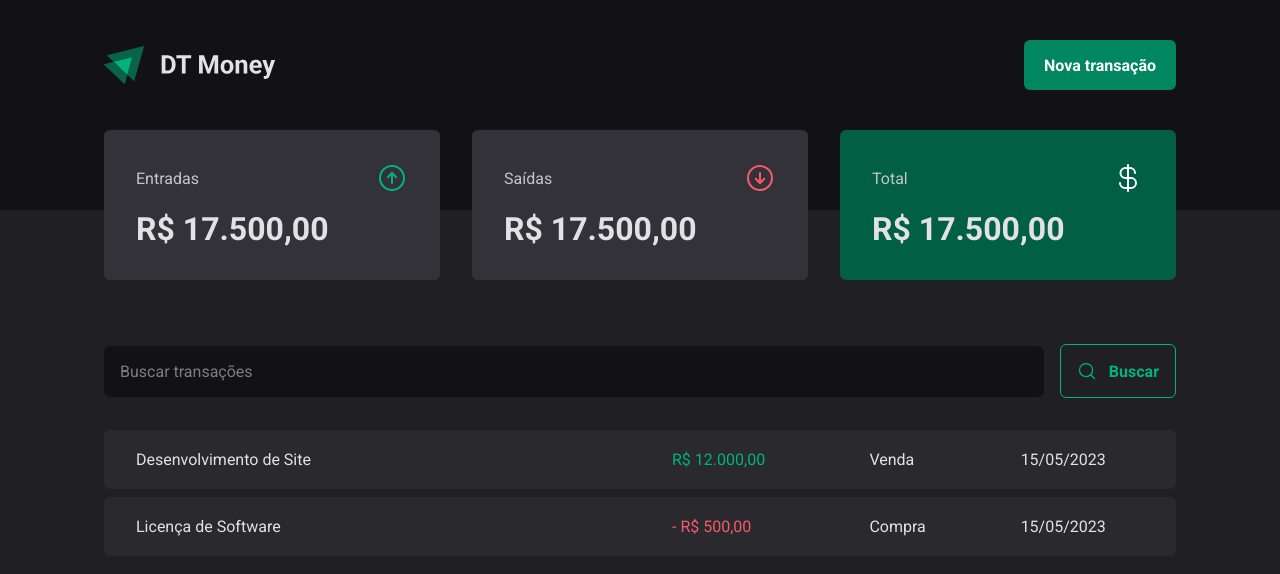
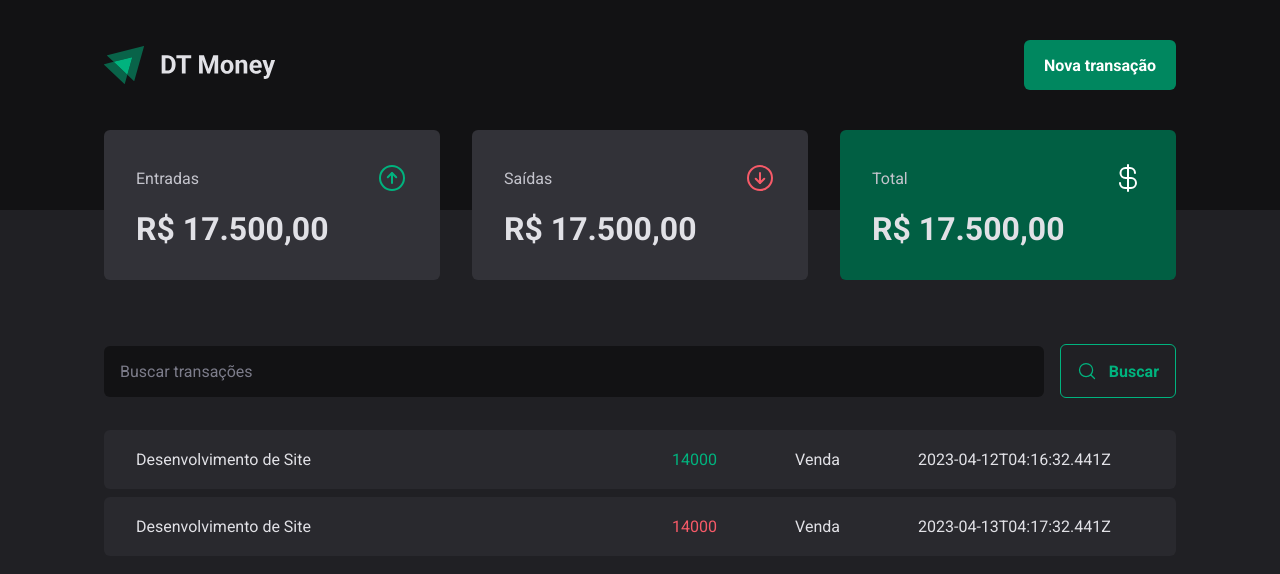
Before and after one commit to ivanrpassos/dt-money, a React (Vite) app: page / in a window 1280 px wide. Shown: the top 574 px of the page. Built offline with nearby package versions, Linux system fonts and the light colour scheme; data requests are answered from the project's data file.

Commit message:
Aula 11 - Realizando requisição HTTP

```diff
--- a/server.json
+++ b/server.json
@@ -2,7 +2,7 @@
   "transactions": [
     {
       "id": 1,
-      "description": "Desenvolvimento de Site",
+      "tittle": "Desenvolvimento de Site",
       "type": "income",
       "category": "Venda",
       "price": 14000,
@@ -10,7 +10,7 @@
     },
     {
       "id": 2,
-      "description": "Desenvolvimento de Site",
+      "tittle": "Desenvolvimento de Site",
       "type": "outcome",
       "category": "Venda",
       "price": 14000,
--- a/src/pages/Transctions/index.tsx
+++ b/src/pages/Transctions/index.tsx
@@ -1,3 +1,4 @@
+import { useEffect, useState } from 'react';
 import { Header } from '../../components/Header';
 import { Summary } from '../../components/Summary';
 import { SearchForm } from './components/SearchForm';
@@ -7,7 +8,35 @@ import {
   TransactionsTable,
 } from './styles';
 
+interface Transactions {
+  id: number;
+  tittle: string;
+  description: string;
+  type: 'income' | 'outcome';
+  category: string;
+  price: number;
+  createdAt: string;
+}
+
 export const Transactions = () => {
+  const [transactions, setTransactions] = useState<
+    Transactions[]
+  >([]);
+
+  async function loadTransactions() {
+    const res = await fetch(
+      'http://localhost:3333/transactions',
+    );
+
+    const data = await res.json();
+
+    setTransactions(data);
+  }
+
+  useEffect(() => {
+    loadTransactions();
+  }, []);
+
   return (
     <div>
       <Header />
@@ -18,26 +47,20 @@ export const Transactions = () => {
 
         <TransactionsTable>
           <tbody>
-            <tr>
-              <td width='50%'>Desenvolvimento de Site</td>
-              <td>
-                <PriceHighlight variant='income'>
-                  R$ 12.000,00
-                </PriceHighlight>
-              </td>
-              <td>Venda</td>
-              <td>15/05/2023</td>
-            </tr>
-            <tr>
-              <td width='50%'>Licença de Software</td>
-              <td>
-                <PriceHighlight variant='outcome'>
-                  - R$ 500,00
-                </PriceHighlight>
-              </td>
-              <td>Compra</td>
-              <td>15/05/2023</td>
-            </tr>
+            {transactions.map((res: Transactions) => {
+              return (
+                <tr key={res.id}>
+                  <td width='50%'>{res.tittle}</td>
+                  <td>
+                    <PriceHighlight variant={res.type}>
+                      {res.price}
+                    </PriceHighlight>
+                  </td>
+                  <td>{res.category}</td>
+                  <td>{res.createdAt}</td>
+                </tr>
+              );
+            })}
           </tbody>
         </TransactionsTable>
       </TransactionsContainer>
```
